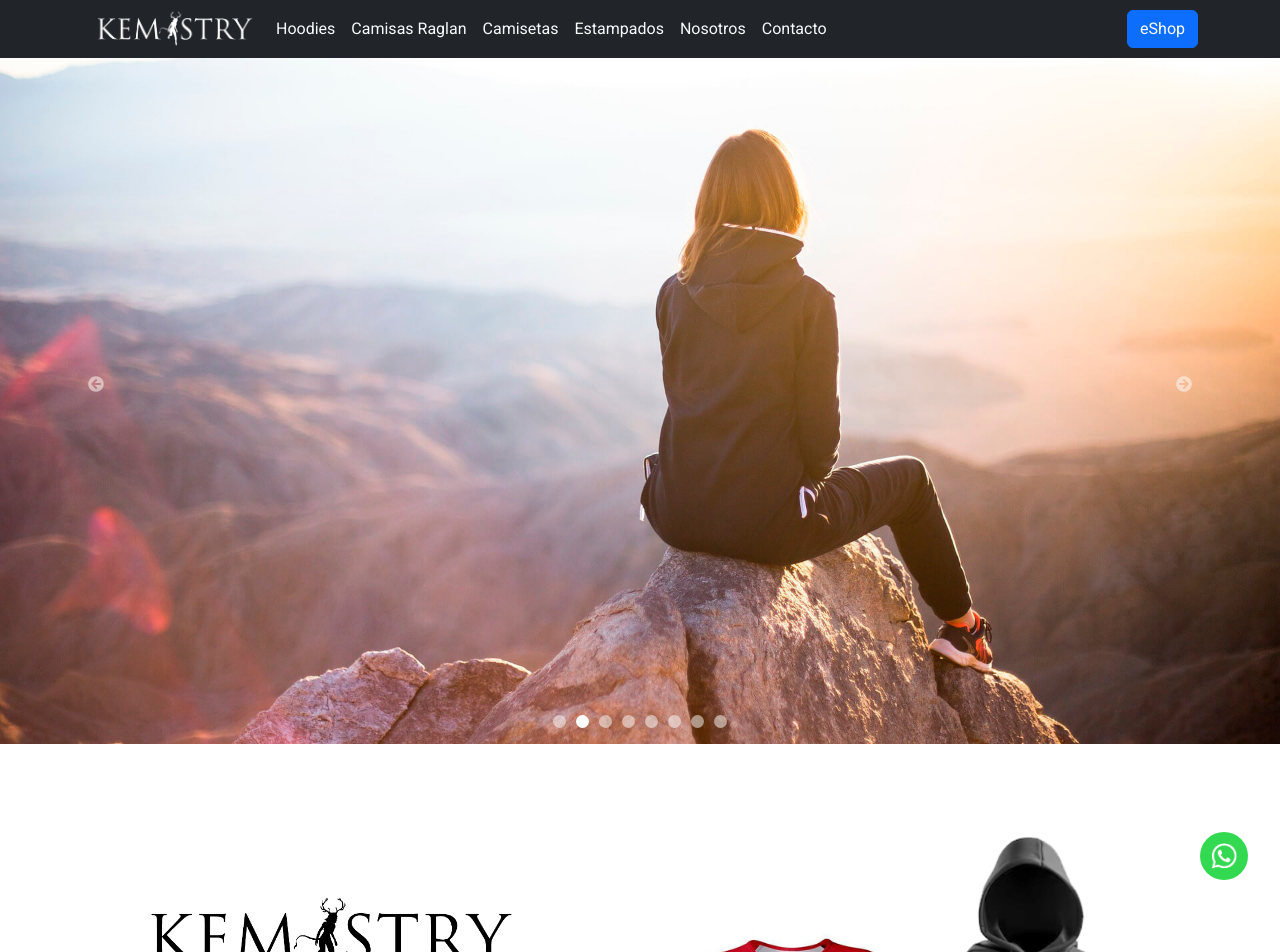
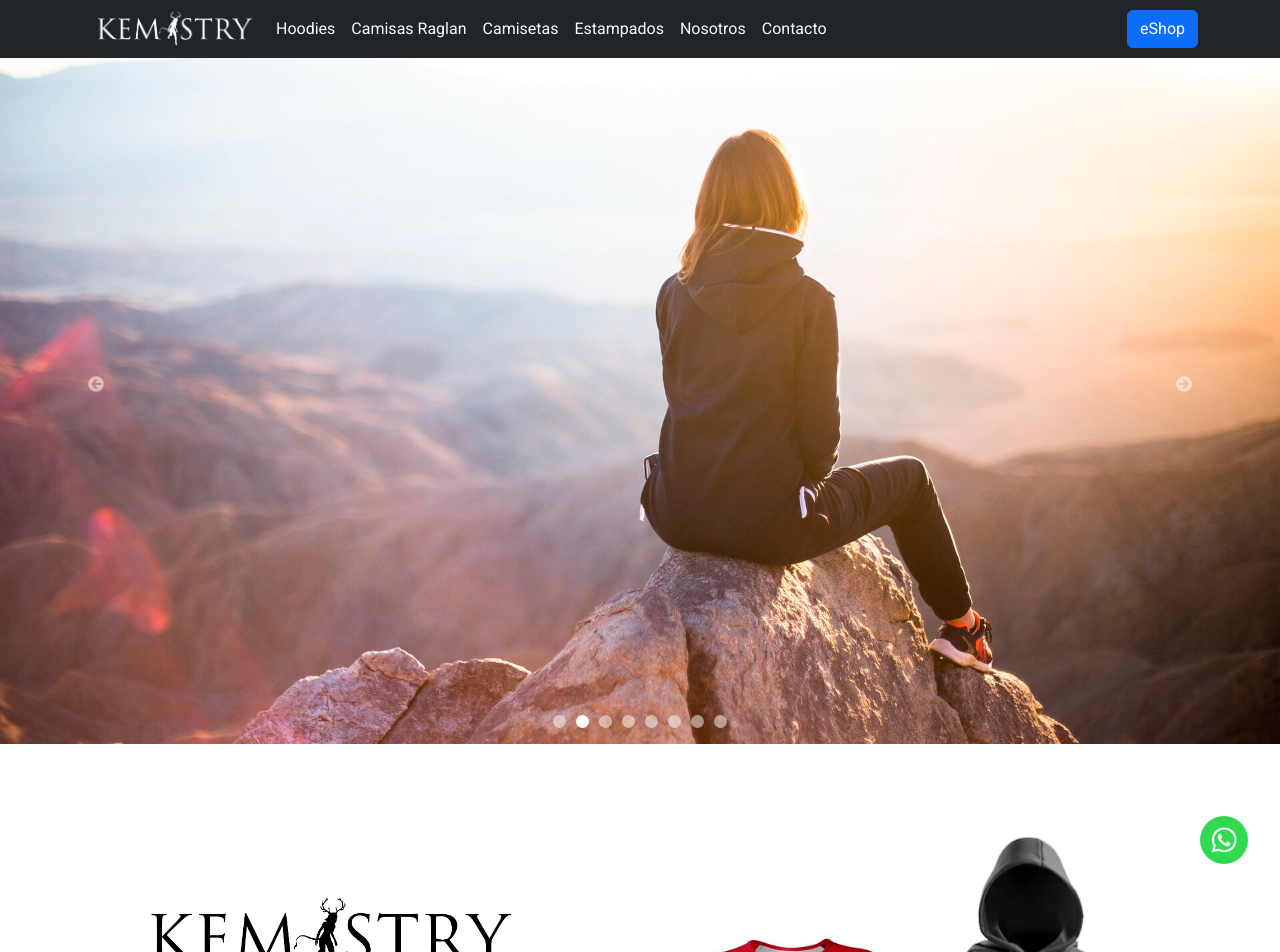
Before and after one commit to CrisAguirre/kemistry, an Angular app: page / in a window 1280 px wide. Shown: the top 952 px of the page. Built offline with nearby package versions, Linux system fonts and the light colour scheme.

Commit message:
fix pos ws

```diff
--- a/src/app/components/landing/landing.component.css
+++ b/src/app/components/landing/landing.component.css
@@ -97,7 +97,7 @@ iframe{
     width: 3rem;
     height: 3rem;
     position: absolute;
-    top: 52rem;
+    top: 51rem;
     right: 2rem;
     background-color: #32D951;
     border: 0;
```
